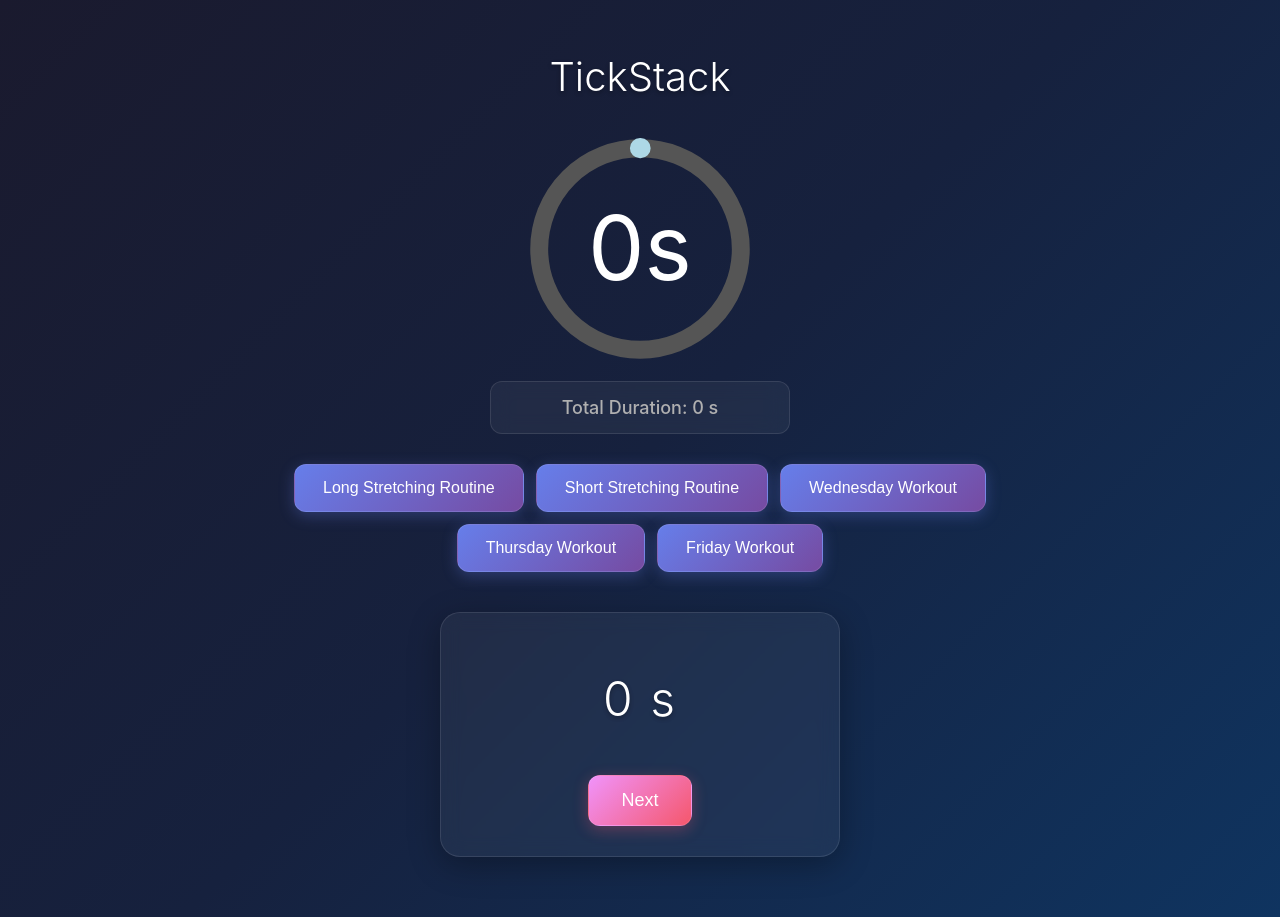
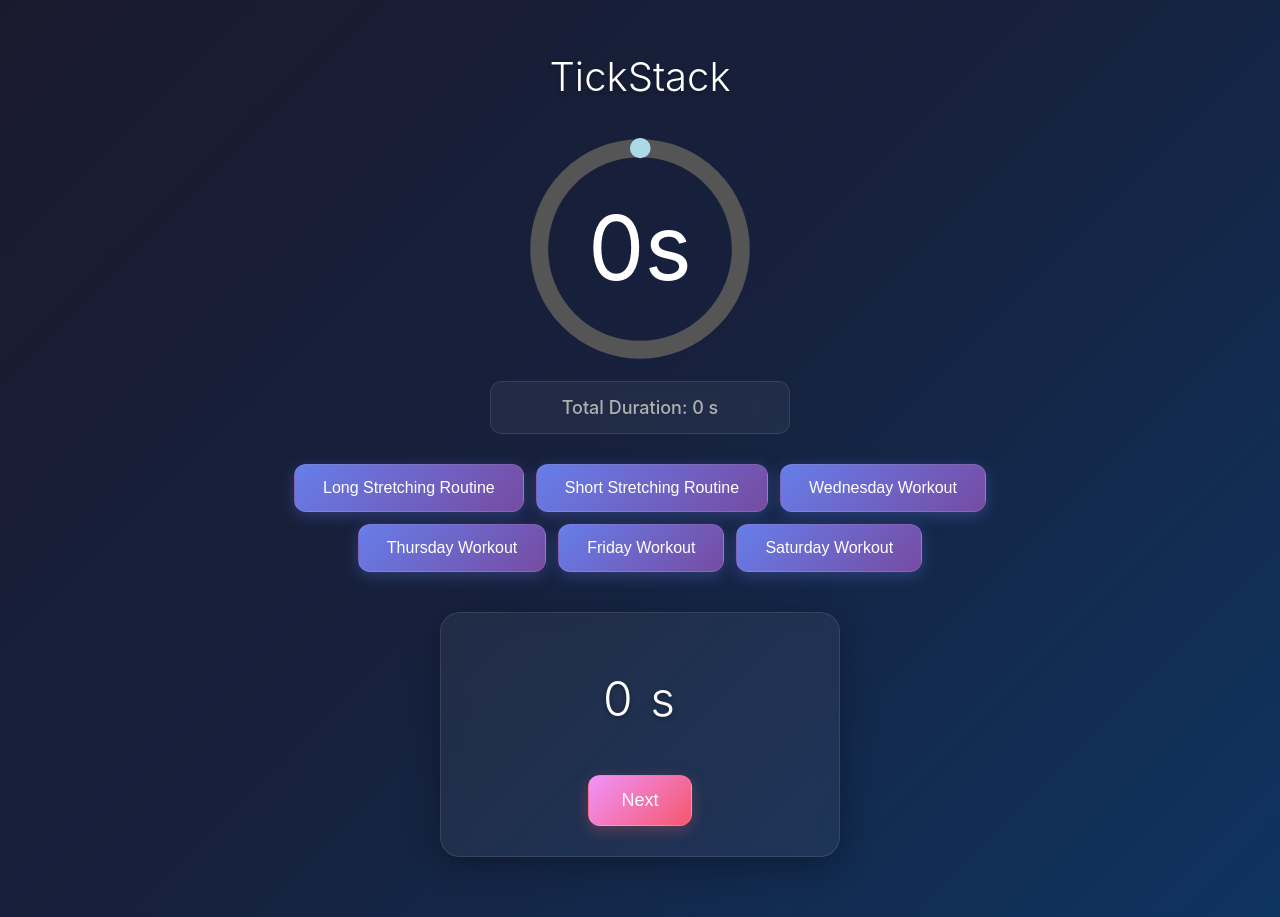
Before and after one commit to podlomar/tickstack, a React app: page / in a window 1280 px wide. Built offline with nearby package versions, Linux system fonts and the light colour scheme.

Commit message:
Add new exercise routines and phrases to timelines, including knee push-ups, glute bridges, and ring rows

```diff
--- a/src/timelines.ts
+++ b/src/timelines.ts
@@ -1,12 +1,39 @@
-import { Counter, Timeline } from './timers';
+import { Counter, Phrase, Timeline } from './timers';
+
+const kneePushUps = [
+  new Counter(15, 'Prepare for knee push-ups'),
+  new Counter('stopwatch', 'Knee push-ups set 1'),
+  new Counter(60, 'Rest for {{remains}} seconds'),
+  new Counter('stopwatch', 'Knee push-ups set 2'),
+  new Counter(60, 'Rest for {{remains}} seconds'),
+  new Counter('stopwatch', 'Knee push-ups set 3'),
+];
 
 const squats = [
-  new Counter(10, 'Prepare for squats'),
+  new Counter(15, 'Prepare for squats'),
   new Counter('stopwatch', 'Squats set 1'),
   new Counter(60, 'Rest for {{remains}} seconds'),
   new Counter('stopwatch', 'Squats set 2'),
   new Counter(60, 'Rest for {{remains}} seconds'),
   new Counter('stopwatch', 'Squats set 3'),
+];
+
+const gluteBridges = [
+  new Counter(15, 'Prepare for glute bridges'),
+  new Counter(50, 'Glute bridge for {{remains}} seconds'),
+  new Counter(50, 'Rest for {{remains}} seconds'),
+  new Counter(50, 'Glute bridge for {{remains}} seconds'),
+  new Counter(50, 'Rest for {{remains}} seconds'),
+  new Counter(50, 'Glute bridge for {{remains}} seconds'),
+];
+
+const ringRows = [
+  new Counter(15, 'Prepare for ring rows'),
+  new Counter('stopwatch', 'Ring rows set 1'),
+  new Counter(60, 'Rest for {{remains}} seconds'),
+  new Counter('stopwatch', 'Ring rows set 2'),
+  new Counter(60, 'Rest for {{remains}} seconds'),
+  new Counter('stopwatch', 'Ring rows set 3'),
 ];
 
 export const timelines = [
@@ -70,6 +97,11 @@ export const timelines = [
     new Counter(15, 'Prepare for supta virasana'),
     new Counter(20, 'Supta virasana for {{remains}} seconds'),
 
+    new Counter(20, 'Prepare for front split'),
+    new Counter(30, 'Front split for {{remains}} seconds'),
+    new Counter(15, 'Switch legs'),
+    new Counter(30, 'Front split for {{remains}} seconds'),
+
     new Counter(15, 'Prepare for hip flexor stretch'),
     new Counter(30, 'Hip flexor stretch for {{remains}} seconds'),
     new Counter(15, 'Switch legs'),
@@ -87,22 +119,15 @@ export const timelines = [
     new Counter(60 * 4, 'Meditation time for 4 minutes! Relax and breathe deeply', 'Congratulations! You have completed the short morning  stretching routine!'),
   ]),
   new Timeline('Wednesday Workout', [
+    new Phrase('Starting Wednesday workout routine'),
     ...squats,
     new Counter(60, 'Relax and prepare for next exercise'),
-    new Counter(15, 'Prepare for glute bridges'),
-    new Counter(50, 'Glute bridge for {{remains}} seconds'),
-    new Counter(50, 'Rest for {{remains}} seconds'),
-    new Counter(50, 'Glute bridge for {{remains}} seconds'),
-    new Counter(50, 'Rest for {{remains}} seconds'),
-    new Counter(50, 'Glute bridge for {{remains}} seconds', 'Great job! You have completed the morning workout!'),
+    ...gluteBridges,
+    new Phrase('Great job! You have completed the Wednesday workout!'),
   ]),
   new Timeline('Thursday Workout', [
-    new Counter(10, 'Prepare for knee push-ups'),
-    new Counter('stopwatch', 'Knee push-ups set 1'),
-    new Counter(60, 'Rest for {{remains}} seconds'),
-    new Counter('stopwatch', 'Knee push-ups set 2'),
-    new Counter(60, 'Rest for {{remains}} seconds'),
-    new Counter('stopwatch', 'Knee push-ups set 3'),
+    new Phrase('Starting Thursday workout routine'),
+    ...kneePushUps,
     new Counter(60, 'Relax and prepare for next exercise'),
     new Counter(15, 'Prepare for side planks'),
     new Counter(30, 'Side plank for {{remains}} seconds, set 1'),
@@ -119,11 +144,15 @@ export const timelines = [
   ]),
   new Timeline('Friday Workout', [
     ...squats,
-    new Counter(30, 'Prepare for ring rows'),
-    new Counter('stopwatch', 'Ring rows set 1'),
-    new Counter(60, 'Rest for {{remains}} seconds'),
-    new Counter('stopwatch', 'Ring rows set 2'),
-    new Counter(60, 'Rest for {{remains}} seconds'),
-    new Counter('stopwatch', 'Ring rows set 3', 'Fantastic! You have completed the Friday workout!'),
+    new Counter(60, 'Relax and prepare for next exercise'),
+    ...ringRows,
+    new Phrase('Great job! You have completed the Friday workout!'),
+  ]),
+  new Timeline('Saturday Workout', [
+    new Phrase('Starting Saturday workout routine'),
+    ...kneePushUps,
+    new Counter(60, 'Relax and prepare for next exercise'),
+    ...gluteBridges,
+    new Phrase('Great job! You have completed the Saturday workout!'),
   ]),
 ];
--- a/src/timers.ts
+++ b/src/timers.ts
@@ -91,14 +91,41 @@ export class Counter implements TimelineElement {
       progressRatio: Math.min(ratio, 1),
     });
 
-    // const progressElement = document.querySelector('#progress') as SVGGeometryElement
-    // const length = progressElement.getTotalLength();
-    // progressElement.style.strokeDasharray = `${length}`;
-    // progressElement.style.strokeDashoffset = `${length * (1 - ratio)}`;
-
     if (this.duration !== 'stopwatch' && elapsed >= this.duration) {
       this.stop();
     }
+  }
+}
+
+export class Phrase implements TimelineElement {
+  private phrase: string;
+  private stateCallback: (state: TimerState) => void = () => { };
+
+  public constructor(phrase: string) {
+    this.phrase = phrase;
+  }
+
+  public onStateChange(callback: (state: TimerState) => void): void {
+    this.stateCallback = callback;
+  }
+
+  public async run(): Promise<void> {
+    const utterance = new SpeechSynthesisUtterance(this.phrase);
+    window.speechSynthesis.speak(utterance);
+
+    return new Promise((resolve) => {
+      utterance.onend = () => {
+        resolve();
+      };
+    });
+  }
+
+  public stop(): void {
+    window.speechSynthesis.cancel();
+  }
+
+  public getDuration(): Duration {
+    return 0;
   }
 }
 
```
